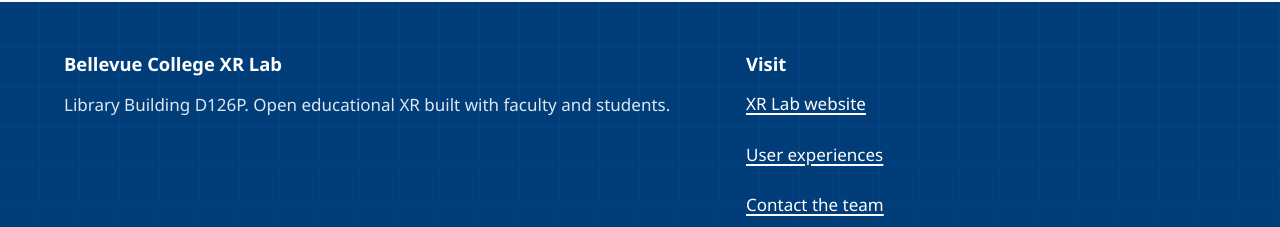
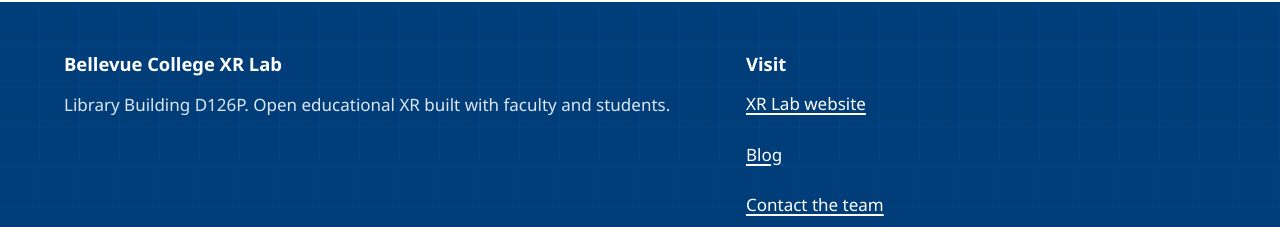
Before and after one commit to BCXRLab/xr-lab-projects, a plain HTML site: page index.html in a window 1280 px wide. Shown: the part 1809-2036 px from the top of the page. Drawn offline with Linux system fonts and the light colour scheme.

Commit message:
Point the hub footer Visit list to the XR Lab blog instead of User experiences.

```diff
--- a/index.html
+++ b/index.html
@@ -200,7 +200,7 @@
         <h2>Visit</h2>
         <ul>
           <li><a href="https://www.bellevuecollege.edu/xrlab/">XR Lab website</a></li>
-          <li><a href="https://www.bellevuecollege.edu/xrlab/user-experiences/">User experiences</a></li>
+          <li><a href="https://www.bellevuecollege.edu/xrlab/blog/">Blog</a></li>
           <li><a href="https://www.bellevuecollege.edu/xrlab/about-the-team/">Contact the team</a></li>
         </ul>
       </div>
```
